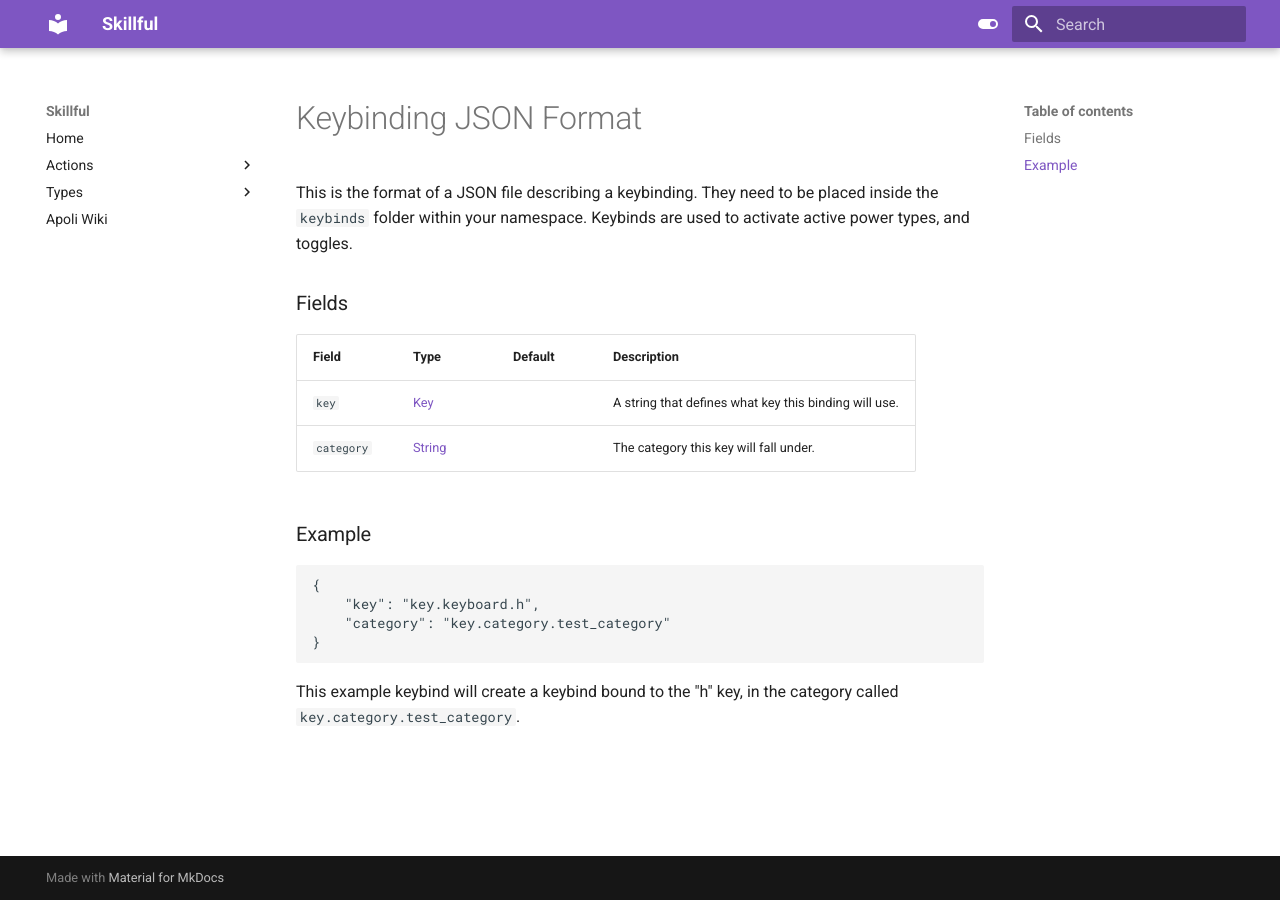
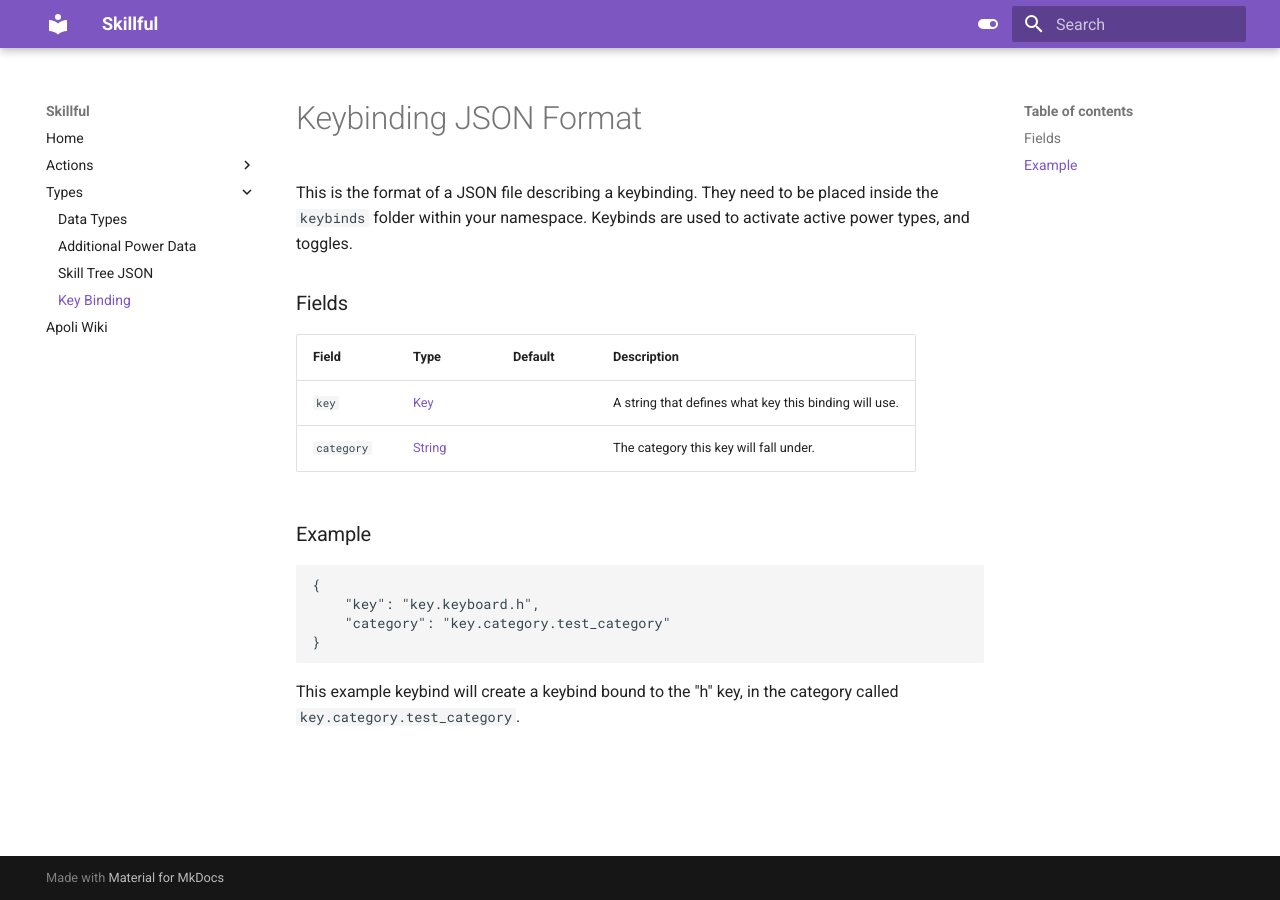
Before and after one commit to ThatRobin/skillful_docs, an MkDocs documentation site: the page built from docs/keybinding.md, in a window 1280 px wide. Built offline with MkDocs 1.6.1 and Material for MkDocs 9.7.7, drawn with Linux system fonts in a browser that asks for light colours.

Commit message:
Update mkdocs.yml

```diff
--- a/mkdocs.yml
+++ b/mkdocs.yml
@@ -9,6 +9,7 @@ nav:
         - Data Types: data_types.md
         - Additional Power Data: additional_power_data.md
         - Skill Tree JSON: skill_tree_json.md
+        - Key Binding: keybinding.md
     - Apoli Wiki: https://origins.readthedocs.io/en/latest/
 
 
```
